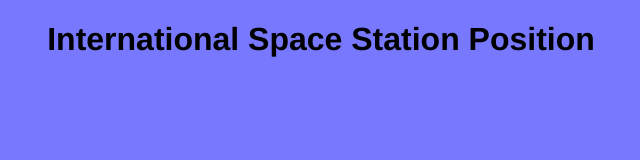
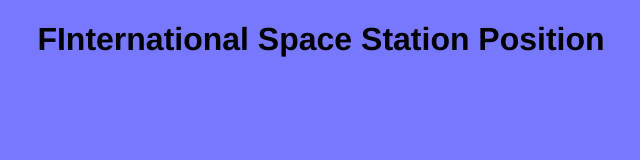
Before and after one commit to theovandermarck/mytestwebsite, a plain HTML site: page index.html in a window 1280 px wide. Shown: the whole page, without its empty margins (319-959 px from the left). Drawn offline with Linux system fonts and the light colour scheme; no server answers.

Commit message:
Update index.html

```diff
--- a/index.html
+++ b/index.html
@@ -10,7 +10,7 @@
   </head>
   <body>
     <main>
-      <h1 class>International Space Station Position</h1>
+      <h1 class>FInternational Space Station Position</h1>
       <p id="longitudeGoHere"></p>
       <!-- <p id="latitudeGoHere"></p> -->
     </main>
```
